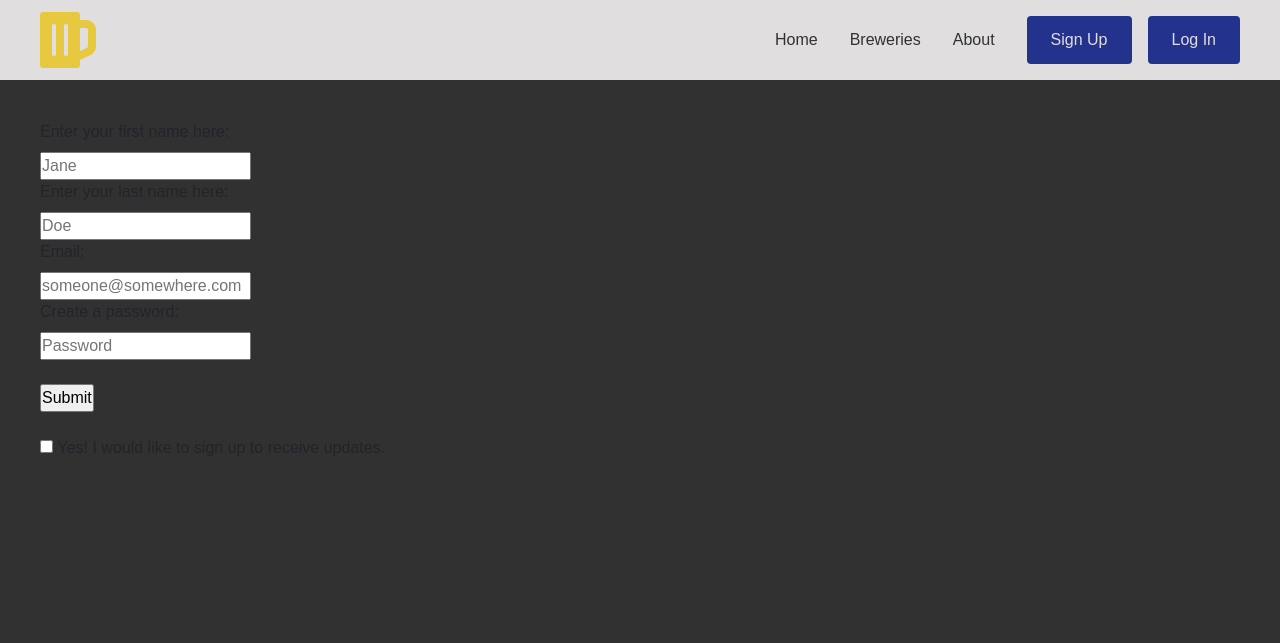
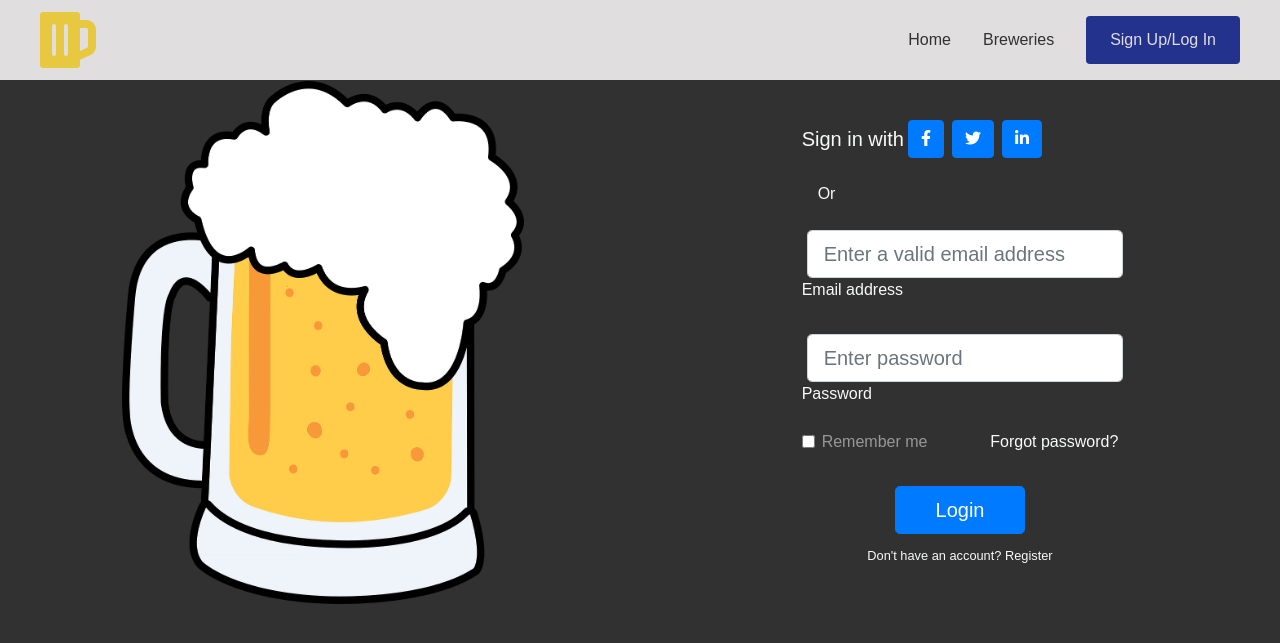
Before and after one commit to richardhart88/Beer30, a PHP site: page /html/signup.html in a window 1280 px wide. Shown: the top 643 px of the page. Run offline with PHP 8.4, Linux system fonts and the light colour scheme.

Commit message:
updated sign up page

```diff
--- a/app/script.js
+++ b/app/script.js
@@ -1,23 +1,36 @@
+// Map info
+var L;
+var markers = [];
 
-// search bar using jQuery
+window.onload = function() {
+    L.mapquest.key = '0aTGr9Al3b2iHwwRD6018q6Uc6zLP4Ij';
 
-// $(document).ready(function() {
-//     $('#searchBar').keyup(function(){
-//         $('#result').html('');
-//         var searchField = $('#searchBar').val();
-//         var expression = new RegExp(searchField, "i");
-//         $.getJSON(url, function(data){
-//             $.each(data, function(key, value){
-//                 if(value.name.search(expression) != -1 ||
-//                     value.city.search(expression) != -1 ||
-//                     value.website_url.search(expression) != -1)
-//                 {
-//                     $('#result').append('<li class="list-group-item"> ' +value.name+ ' <span class="text-muted"> | ' +value.city+ ', ' +value.state+ ' | <a href=' +value.website_url+ '>Visit their website!</a></span></li>');
-//                 }
-//             });
-//         });
-//     });
-// });
+    // 'map' refers to a <div> element with the ID map
+var map = L.mapquest.map('map', {
+    center: [38.584487, -90.266699],
+    layers: L.mapquest.tileLayer('hybrid'),
+    zoom: 11
+});
+
+// moves controls
+map.addControl(L.mapquest.control({
+    position: 'bottomright'
+}));
+
+//default marker
+L.marker([38.584487, -90.266699], {
+    icon: L.mapquest.icons.marker({
+        primaryColor: '#22407F',
+        secondaryColor: '#3B5998',
+        shadow: true,
+        size: 'sm',
+        symbol: 'A'
+    })
+})
+
+.bindPopup('Welcome to St. Louis! <br> Find more info <a href="https://www.stlouis-mo.gov/">  here! </a>')
+.addTo(map);
+}
 
 // search bar using JS
 const breweryList = document.getElementById('result');
@@ -27,16 +40,17 @@ let brewerySpots = [];
 searchBar.addEventListener('keyup', (e) => {
     const searchString = e.target.value.toLowerCase();
 
-
     const filteredBreweries = brewerySpots.filter(data => {
         return (
         data.name.toLowerCase().includes(searchString) ||
-        data.city.toLowerCase().includes(searchString)
+        data.city.toLowerCase().includes(searchString) ||
+        data.state.toLowerCase().includes(searchString)
         );
     });
     displayBreweries(filteredBreweries);
 });
 
+// retrieving data from openbrewerydb.org
 const loadBreweries = async () => {
     try {
         const res = await fetch('https://raw.githubusercontent.com/openbrewerydb/openbrewerydb/master/breweries.json');
@@ -53,7 +67,10 @@ const displayBreweries = (breweries) => {
             return `
             <li class="brewery col">
                 <h3><a href="${brewery.website_url}">${brewery.name}</a></h3>
-                <p>${brewery.city}, ${brewery.state}</p>
+                <address> Location: ${brewery.street},
+                ${brewery.city}, ${brewery.state}</address>
+                <p>Type: ${brewery.brewery_type}</p>
+                <a href="#"><i style='font-size:24px' class='fas'>&#xf041;</i></a>
             </li>`
         })
         .join('');
@@ -61,74 +78,6 @@ const displayBreweries = (breweries) => {
 };
 
 loadBreweries();
-
-// Map info
-var L;
-
-window.onload = function() {
-    L.mapquest.key = '0aTGr9Al3b2iHwwRD6018q6Uc6zLP4Ij';
-
-    // 'map' refers to a <div> element with the ID map
-var map = L.mapquest.map('map', {
-    center: [38.584487, -90.266699],
-    layers: L.mapquest.tileLayer('hybrid'),
-    zoom: 11
-});
-
-map.addControl(L.mapquest.control({
-    position: 'bottomright'
-}));
-
-L.marker([38.584487, -90.266699], {
-    icon: L.mapquest.icons.marker({
-        primaryColor: '#22407F',
-        secondaryColor: '#3B5998',
-        shadow: true,
-        size: 'sm',
-        symbol: 'A'
-    })
-})
-
-.bindPopup('Welcome to St. Louis! <br> Find more info <a href="https://www.stlouis-mo.gov/">  here! </a>')
-.addTo(map);
-}
-
-// const breweryUrl = 'https://api.openbrewerydb.org/breweries';
-
-// async function getBreweries() {
-//     const response = await fetch(breweryUrl);
-//     const data = await response.json();
-//     console.log(data);
-
-//     var listOfBreweries ="";
-
-//     data.forEach(function(element) {
-//         listOfBreweries += "<ul>" + "<li>"+ element.name + ', ' + element.city + ', ' + element.state + '.' + "</li>" + "</ul>"
-//     });
-
-//     $('breweries').append(listOfBreweries)
-// };
-
-// getBreweries();
-
-// function openForm() {
-//     document.getElementById("myForm").style.display = "block";
-//     }
-
-// function closeForm() {
-//     document.getElementById("myForm").style.display = "none";
-//     }
-
-// const openBreweryDb = ("https://api.openbrewerydb.org/breweries")
-
-// showBreweries = breweries => {
-//     const breweriesDiv = document.querySelector("#breweries");
-//         breweries.forEach(data => {
-//             const breweryElement = document.createElement('li');
-//             breweryElement.innerText = `Brewery Name: ${data.name} |  Location:  ${data.city}, ${data.state}`;
-//             breweriesDiv.append(breweryElement);
-//         })
-// }
 
 //puts the breweries into a dropdown menu.
 let dropdown = document.getElementById('breweries-dropdown');
@@ -156,7 +105,7 @@ request.onload = function() {
             dropdown.add(option);
         }
     } else {
-    // Reached the server, but it returned an error
+        alert("This service is currently unavailable.")
     }
 }
 
@@ -166,27 +115,11 @@ request.onerror = function() {
 
 request.send();
 
-// fetch(openBreweryDb)
-//     .then(response => response.json())
-//     .then(data => showBreweries(data))
-
 function getParameter( parameterName ) {
     let parameters = new URLSearchParams( window.location.search );
     return parameters.get( parameterName );
 };
 
-//button to change background color
-// const btn = document.querySelector('.colorBtn');
-
-// function random(number) {
-//     return Math.floor(Math.random() * (number+1));
-// }
-
-// btn.addEventListener('click', () => {
-//     const rndCol = `rgb(${random(255)}, ${random(255)}, ${random(255)})`;
-//     document.body.style.backgroundColor = rndCol;
-// });
-
 $("#submitForm").click(function() {
     alert("The Form has been Submitted.");
- });
+});
--- a/html/signup.html
+++ b/html/signup.html
@@ -11,7 +11,7 @@
 </head>
 <body>
   <nav class="navbar">
-    <a href="#" class="navbar__logo">
+    <a href="./index.html" class="navbar__logo">
       <i class="fas fa-beer"></i>
     </a>
     <div class="navbar__bars">
@@ -20,29 +20,60 @@
     <div class="navbar__menu">
       <a href="./index.html" class="navbar__menu--links">Home</a>
       <a href="./breweries.html" class="navbar__menu--links">Breweries</a>
-      <a href="#" class="navbar__menu--links">About</a>
-      <a href="#" class="navbar__menu--links" id="button">Sign Up</a>
-      <a href="#" class="navbar__menu--links" id="button">Log In</a>
+      <a href="./signup.html" class="navbar__menu--links" id="button">Sign Up/Log In</a>
     </div>
   </nav>
 
-    <form>
-      <label for="fname">Enter your first name here:</label><br>
-      <input type="text" placeholder="Jane"><br>
-      <label for="lname">Enter your last name here:</label><br>
-      <input type="text" placeholder="Doe"><br>
-      <label type="email">Email: </label><br>
-      <input type="email" placeholder="someone@somewhere.com"><br>
-      <label for="password">Create a password:</label><br>
-      <input type="password" placeholder="Password"><br><br>
-      <input type="submit" value="Submit" id="submitForm"><br>
+  <section class="vh-75">
+    <div class="container-fluid h-custom">
+      <div class="row d-flex justify-content-center align-items-center h-100">
+        <div class="col-md-9 col-lg-6 col-xl-5">
+          <img src="../images/beer-mug.png" class="img-fluid" alt="Sample image" style="max-width: 80%;">
+        </div>
+        <div class="col-md-8 col-lg-6 col-xl-4 offset-xl-1">
+          <form>
+            <div class="d-flex flex-row align-items-center justify-content-center justify-content-lg-start">
+              <p class="lead fw-normal mb-0 me-3 text-light">Sign in with</p>
+              <button type="button" class="btn btn-primary btn-floating mx-1">
+                <i class="fab fa-facebook-f"></i>
+              </button>
+              <button type="button" class="btn btn-primary btn-floating mx-1">
+                <i class="fab fa-twitter"></i>
+              </button>
+              <button type="button" class="btn btn-primary btn-floating mx-1">
+                <i class="fab fa-linkedin-in"></i>
+              </button>
+            </div>
+            <div class="divider d-flex align-items-center my-4">
+              <p class="text-center text-light fw-bold mx-3 mb-0">Or</p>
+            </div>
+            <!-- Email -->
+            <div class="form-outline mb-4">
+              <input type="email" id="form3Example3" class="form-control form-control-lg" placeholder="Enter a valid email address" />
+              <label class="form-label text-light" for="form3Example3">Email address</label>
+            </div>
+            <!-- Password input -->
+            <div class="form-outline mb-3">
+              <input type="password" id="form3Example4" class="form-control form-control-lg" placeholder="Enter password" />
+              <label class="form-label text-light" for="form3Example4">Password</label>
+            </div>
+            <div class="d-flex justify-content-between align-items-center">
+              <!-- Checkbox -->
+              <div class="form-check mb-0">
+                <input class="form-check-input me-2" type="checkbox" value="" id="form2Example3" />
+                <label class="form-check-label" for="form2Example3">Remember me</label>
+              </div>
+              <a href="#!" class="text-light">Forgot password?</a>
+            </div>
+            <div class="text-center text-lg-start mt-4 pt-2">
+              <button type="button" class="btn btn-primary btn-lg" style="padding-left: 2.5rem; padding-right: 2.5rem;">Login</button>
+              <p class="small text-light fw-bold mt-2 pt-1 mb-0">Don't have an account? <a href="#" class="text-light">Register</a></p>
+            </div>
+          </form>
+        </div>
+      </div>
+    </div>
 
-      <input type="checkbox" id="newsletter" name="newsletter" value="Newsletter">
-
-      <label for="newsletter" id="newsletter"><br>Yes! I would like to sign up to receive updates.</label>
-      <div id="output-area"></div>
-
-    </form>
   <script src="https://ajax.googleapis.com/ajax/libs/jquery/3.5.1/jquery.min.js"></script>
   <script src="https://code.jquery.com/jquery-3.4.1.slim.min.js" integrity="sha384-J6qa4849blE2+poT4WnyKhv5vZF5SrPo0iEjwBvKU7imGFAV0wwj1yYfoRSJoZ+n" crossorigin="anonymous"></script>
   <script src="https://cdn.jsdelivr.net/npm/popper.js@1.16.0/dist/umd/popper.min.js" integrity="sha384-Q6E9RHvbIyZFJoft+2mJbHaEWldlvI9IOYy5n3zV9zzTtmI3UksdQRVvoxMfooAo" crossorigin="anonymous"></script>
--- a/styles/style.css
+++ b/styles/style.css
@@ -246,6 +246,18 @@ form {
   margin: 20px;
 }
 
+input {
+  margin-left: 5px;
+}
+
+a {
+  color: #111111;
+}
+
+a:hover {
+  text-decoration: none;
+}
+
 ul li {
   list-style-type: none;
   background: #dfdfdf;
@@ -254,11 +266,7 @@ ul li {
   border-radius: 5px;
 }
 
-ul li a {
-  color: #111111;
-}
-
-#listOfLocations {
-  text-align: center;
+label {
+  color: #979797;
 }
 /*# sourceMappingURL=style.css.map */
```
Also changed, not shown: app/breweries.json (deleted, +0 -23 lines), html/breweries.html (+7 -12 lines), html/index.html (+3 -4 lines), styles/style.scss (+14 -10 lines), 1 other file.
